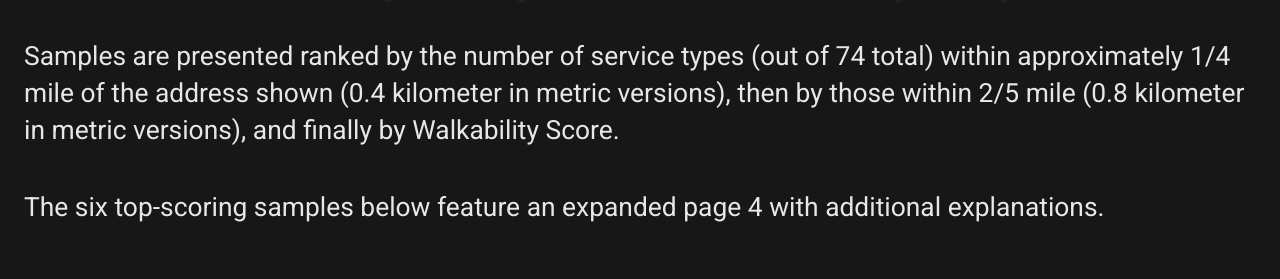
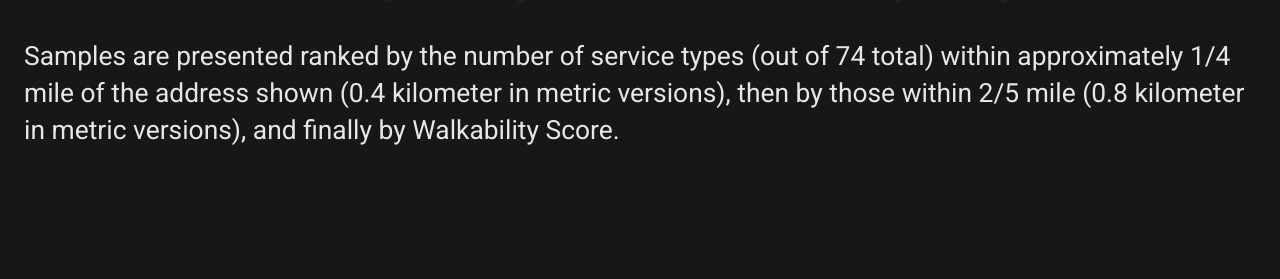
Before and after one commit to Richard-Burd/urban-footnotes-landing, a Next.js app: page /samples in a window 1280 px wide. Shown: the part 305-584 px from the top of the page. Built offline with nearby package versions, Linux system fonts and the light colour scheme; a web font is replaced by a local one.

Commit message:
more columns on wider screens

```diff
--- a/pages/samples.js
+++ b/pages/samples.js
@@ -20,13 +20,9 @@
             kilometer in metric versions), then by those within 2/5 mile (0.8
             kilometer in metric versions), and finally by Walkability Score.
           </p>
-          <p>
-            The six top-scoring samples below feature an expanded page 4 with
-            additional explanations.
-          </p>
         </div>
 
-        <div className="grid grid-cols-1 sm:grid-cols-2 lg:grid-cols-3 lg:gap-x-10">
+        <div className="grid grid-cols-1 md:grid-cols-2 lg:grid-cols-3 lg:gap-x-5 xl:grid-cols-4">
           <ProductSample
             imagePath="preview-223-8th-ave.p.4-ex.jpg"
             address="223 8th Ave. New York, NY 10011"
```
